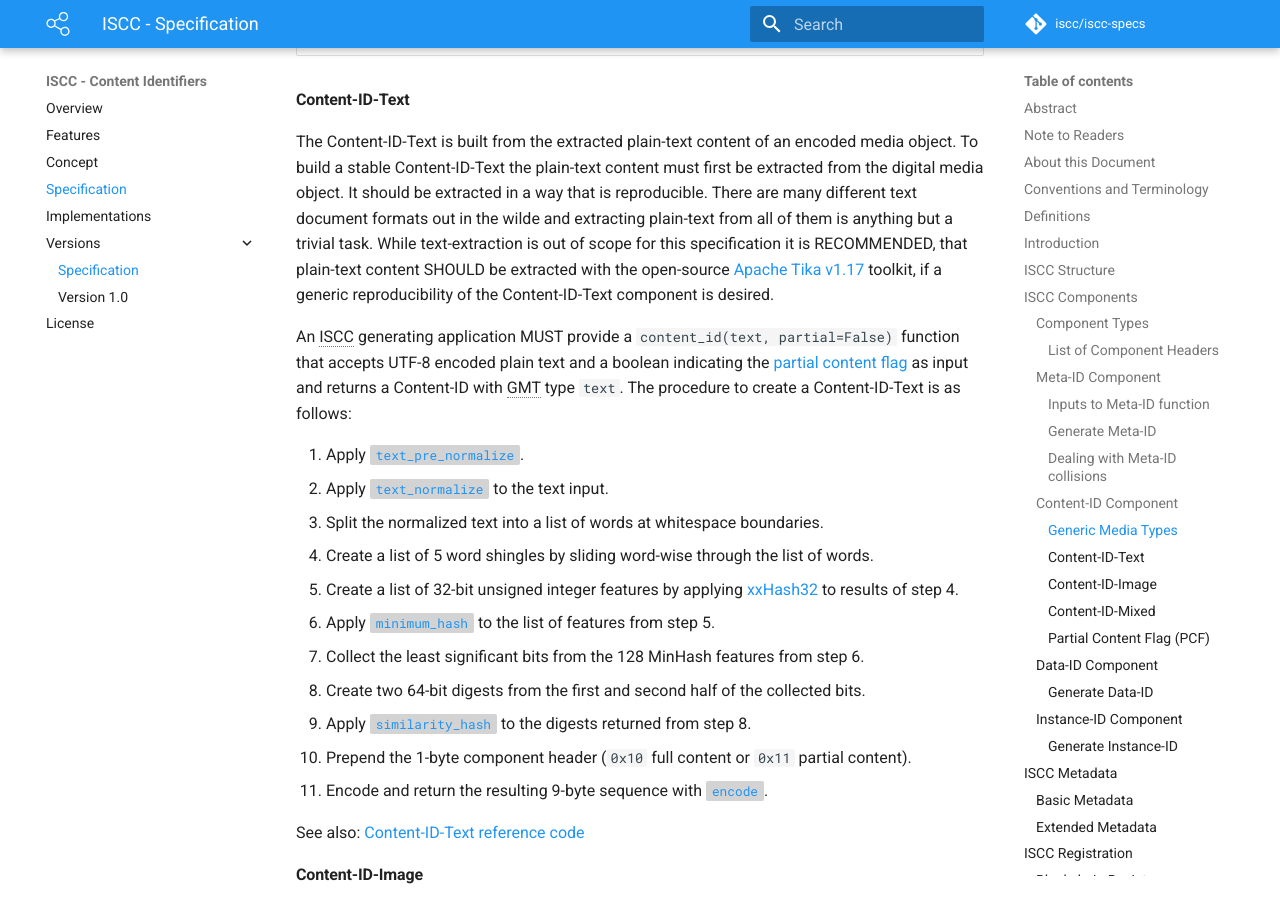
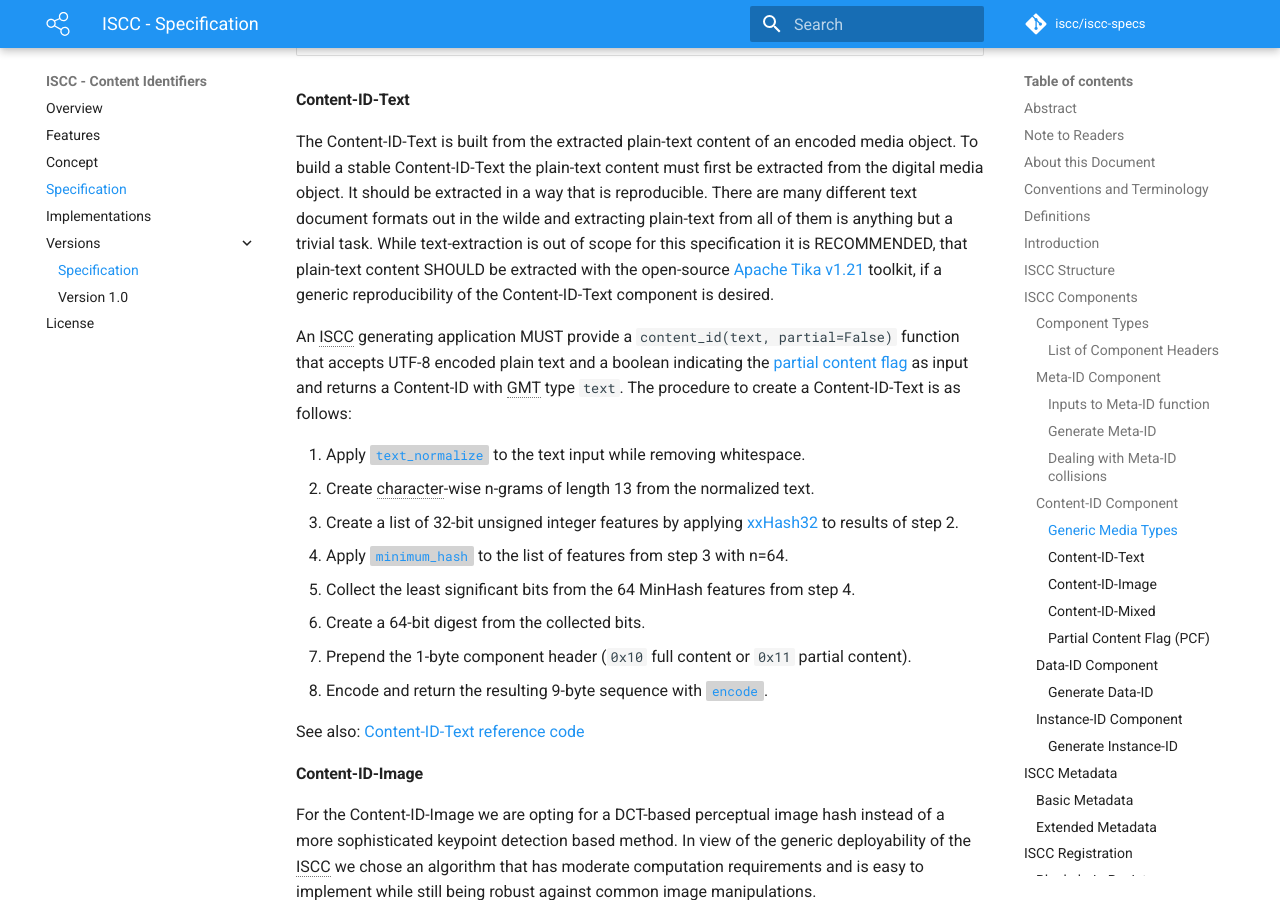
Before and after one commit to iscc/iscc-specs, an MkDocs documentation site: the page built from docs/specification.md, in a window 1280 px wide and 900 px high, scrolled down 8765 px. Built offline with MkDocs 1.6.1 and Material for MkDocs 9.7.7, drawn with Linux system fonts in a browser that asks for light colours; comment, search, counter and statistics services are not loaded.

Commit message:
Update Content-ID-Text Spec

```diff
--- a/docs/specification.md
+++ b/docs/specification.md
@@ -211,23 +211,20 @@ The  Content-ID type is signaled by the first 3 bits of the second nibble of the
 
 #### Content-ID-Text
 
-The Content-ID-Text is built from the extracted plain-text content of an encoded media object. To build a stable Content-ID-Text the plain-text content must first be extracted from the digital media object. It should be extracted in a way that is reproducible. There are many different text document formats out in the wilde and extracting plain-text from all of them is anything but a trivial task. While text-extraction is out of scope for this specification it is RECOMMENDED, that plain-text content SHOULD be extracted with the open-source [Apache Tika v1.17](https://tika.apache.org/) toolkit, if a generic reproducibility of the Content-ID-Text component is desired.
+The Content-ID-Text is built from the extracted plain-text content of an encoded media object. To build a stable Content-ID-Text the plain-text content must first be extracted from the digital media object. It should be extracted in a way that is reproducible. There are many different text document formats out in the wilde and extracting plain-text from all of them is anything but a trivial task. While text-extraction is out of scope for this specification it is RECOMMENDED, that plain-text content SHOULD be extracted with the open-source [Apache Tika v1.21](https://tika.apache.org/) toolkit, if a generic reproducibility of the Content-ID-Text component is desired.
 
 An ISCC generating application MUST provide a `content_id(text, partial=False)` function that accepts UTF-8 encoded plain text and a boolean indicating the [partial content flag](#partial-content-flag-pcf) as input and returns a Content-ID with GMT type `text`. The procedure to create a Content-ID-Text is as follows:
 
-1. Apply [`text_pre_normalize`](#text_pre_normalize).
-2. Apply [`text_normalize`](#text_normalize) to the text input.
-3. Split the normalized text into a list of words at whitespace boundaries.
-4. Create a list of 5 word shingles by sliding word-wise through the list of words.
-5. Create  a list of 32-bit unsigned integer features by applying [xxHash32](http://cyan4973.github.io/xxHash/) to results of step 4.
-6. Apply [`minimum_hash`](#minimum_hash) to the list of features from step 5.
-7. Collect the least significant bits from the 128 MinHash features from step 6.
-8. Create two 64-bit digests from the first and second half of the collected bits.
-9. Apply [`similarity_hash`](#similarity_hash) to the digests returned from step 8.
+2. Apply [`text_normalize`](#text_normalize) to the text input while removing whitespace.
+2. Create character-wise n-grams of length 13 from the normalized text.
+5. Create  a list of 32-bit unsigned integer features by applying [xxHash32](http://cyan4973.github.io/xxHash/) to results of step 2.
+6. Apply [`minimum_hash`](#minimum_hash) to the list of features from step 3 with n=64.
+7. Collect the least significant bits from the 64 MinHash features from step 4.
+6. Create a 64-bit digest from the collected bits.
 10. Prepend the 1-byte component header (`0x10` full content or `0x11` partial content).
 11. Encode and return the resulting 9-byte sequence with [`encode`](#encode).
 
-See also: [Content-ID-Text reference code](https://github.com/iscc/iscc-specs/blob/master/src/iscc/iscc.py#L58)
+See also: [Content-ID-Text reference code](https://github.com/iscc/iscc-specs/blob/master/src/iscc/iscc.py#L54)
 
 #### Content-ID-Image
 
```
